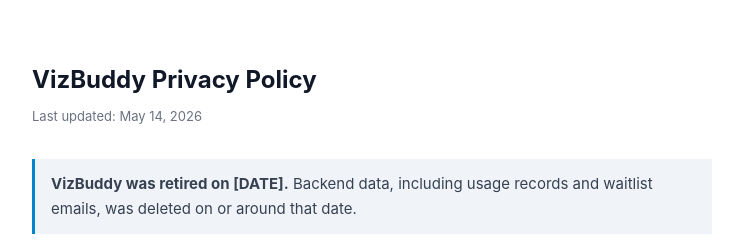
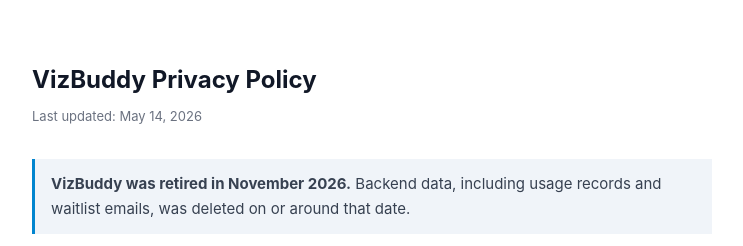
Before and after one commit to Djonathon/vizbuddy-policies, a plain HTML site: page privacy.html in a window 1280 px wide. Shown: the top 246 px of the page, without its empty margins (268-1011 px from the left). Drawn offline with Linux system fonts and the light colour scheme.

Commit message:
Set VizBuddy retirement date in privacy policy
Co-Authored-By: Claude Opus 5.5 <noreply@anthropic.com>

```diff
--- a/privacy.html
+++ b/privacy.html
@@ -25,7 +25,7 @@
   <h1>VizBuddy Privacy Policy</h1>
   <div class="updated">Last updated: May 14, 2026</div>
 
-  <p style="background:#f0f4f9;border-left:3px solid #0285CF;padding:12px 16px;"><strong>VizBuddy was retired on [DATE].</strong> Backend data, including usage records and waitlist emails, was deleted on or around that date.</p>
+  <p style="background:#f0f4f9;border-left:3px solid #0285CF;padding:12px 16px;"><strong>VizBuddy was retired in November 2026.</strong> Backend data, including usage records and waitlist emails, was deleted on or around that date.</p>
 
   <p>VizBuddy is a Chrome extension that captures screenshots of browser tabs and analyzes them using AI. This policy explains what data is involved and how it is handled.</p>
 
```
